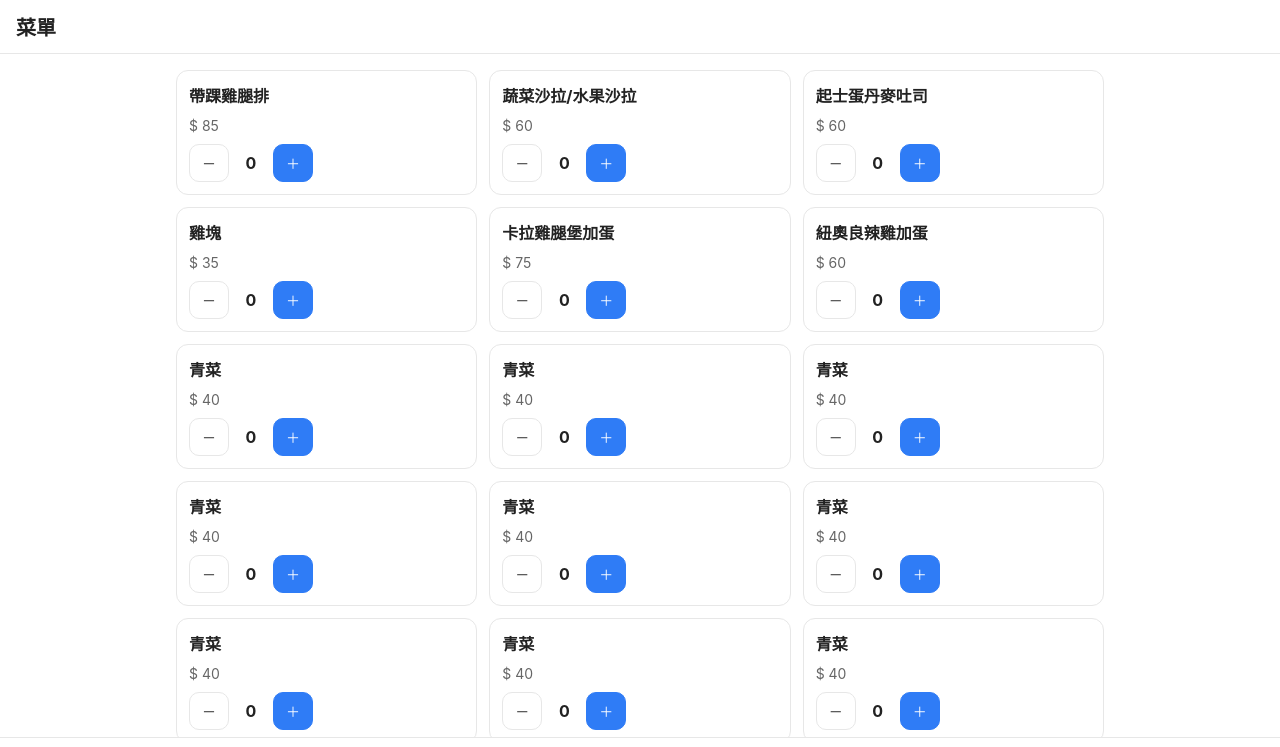
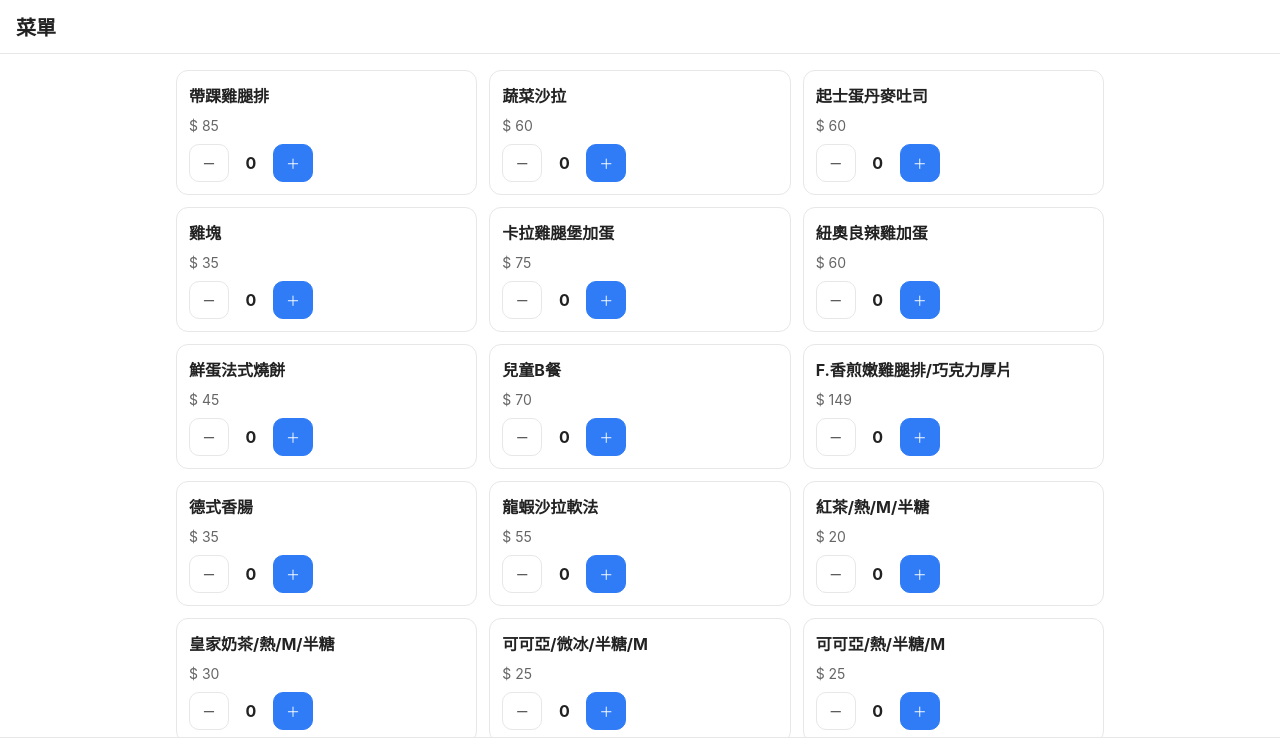
Before and after one commit to rcc0728/rcc0728, a plain HTML site: page 點餐V4.html in a window 1280 px wide. Shown: the top 747 px of the page. Drawn offline with Linux system fonts and the light colour scheme.

Commit message:
Update 點餐V4.html

```diff
--- a/點餐V4.html
+++ b/點餐V4.html
@@ -348,21 +348,21 @@
     // ---- 模擬菜單資料（可按需求更改或改成後端載入）----
     const MENU = [
       { id: '1', name: '帶踝雞腿排', price: 85 },
-      { id: '2', name: '蔬菜沙拉/水果沙拉', price: 60 },
+      { id: '2', name: '蔬菜沙拉', price: 60 },
       { id: '3', name: '起士蛋丹麥吐司', price: 60 },
       { id: '4', name: '雞塊', price: 35 },
       { id: '5', name: '卡拉雞腿堡加蛋', price: 75 },
       { id: '6', name: '紐奧良辣雞加蛋', price: 60 },
-      { id: '7', name: '青菜', price: 40 },
-      { id: '8', name: '青菜', price: 40 },
-      { id: '9', name: '青菜', price: 40 },
-      { id: '10', name: '青菜', price: 40 },
-      { id: '11', name: '青菜', price: 40 },
-      { id: '12', name: '青菜', price: 40 },
-      { id: '13', name: '青菜', price: 40 },
-      { id: '14', name: '青菜', price: 40 },
-      { id: '15', name: '青菜', price: 40 },
-      { id: '16', name: '青菜', price: 40 },
+      { id: '7', name: '鮮蛋法式燒餅', price: 45 },
+      { id: '8', name: '兒童B餐', price: 70 },
+      { id: '9', name: 'F.香煎嫩雞腿排/巧克力厚片', price: 149 },
+      { id: '10', name: '德式香腸', price: 35 },
+      { id: '11', name: '龍蝦沙拉軟法', price: 55 },
+      { id: '12', name: '紅茶/熱/M/半糖', price: 20 },
+      { id: '13', name: '皇家奶茶/熱/M/半糖', price: 30 },
+      { id: '14', name: '可可亞/微冰/半糖/M', price: 25 },
+      { id: '15', name: '可可亞/熱/半糖/M', price: 25 },
+      { id: '16', name: '玉米濃湯/大/', price: 40 },
       { id: '17', name: '青菜', price: 40 },
       { id: '18', name: '青菜', price: 40 },
       { id: '19', name: '青菜', price: 40 },
```
